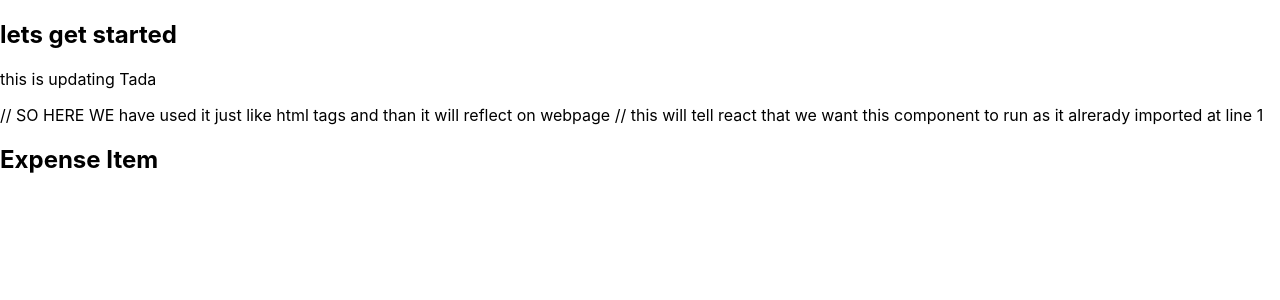
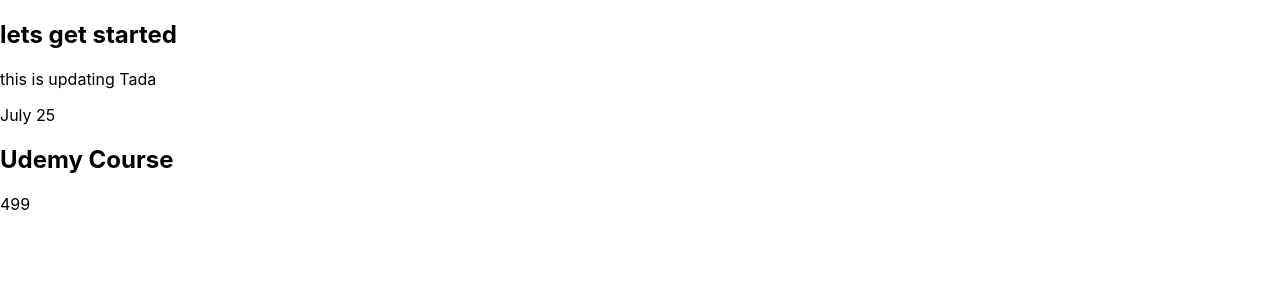
Before and after one commit to vickythakur0398/React-Lessons, a React (Create React App) app in the folder my-app/: page / in a window 1280 px wide. Shown: the top 300 px of the page. Built offline with nearby package versions, Linux system fonts and the light colour scheme.

Commit message:
adding more div and root elements concept

```diff
--- a/my-app/src/App.js
+++ b/my-app/src/App.js
@@ -21,12 +21,12 @@
     // </div>
 
     <div>
-    <h2>lets get started</h2>
-    <p>this is updating Tada</p>
+      <h2>lets get started</h2>
+      <p>this is updating Tada</p>
 
-    // SO HERE WE have used it just like html tags and than it will reflect on webpage
-    // this will tell react that we want this component to run as it alrerady imported at line 1
-    <ExpenseItem></ExpenseItem>
+      {/* SO HERE WE have used it just like html tags and than it will reflect on webpage*/
+      /*this will tell react that we want this component to run as it alrerady imported at line 1 */}
+      <ExpenseItem></ExpenseItem>
     </div>
   );
 }
--- a/my-app/src/components/ExpenseItem.js
+++ b/my-app/src/components/ExpenseItem.js
@@ -2,10 +2,20 @@
 // bcs when we will import it into main js than we can make it tags like <h1></h1> simmilarly like <ExpenseItem>
 // </ExpenseItem> so page will know it is not html tags as it is not starting with small case
 
-function ExpenseItem()
-{
-        return <h2>Expense Item</h2>
+function ExpenseItem() {
+  //   return <h2>Expense Item</h2>;
+
+  //here in retuirn statement we can only have one root elements so what if we have to add 3 more things
+  // return  <div>Amount</div>Title<div></div>Expense<div></div> so we will wrap it under one div i.e rot elements for now
+  return (
+    <div>
+      <div>July 25 </div>
+      <div>
+        <h2>Udemy Course</h2>
+      </div>
+      <div>499</div>
+    </div>
+  );
 }
 
-
 export default ExpenseItem;
```
